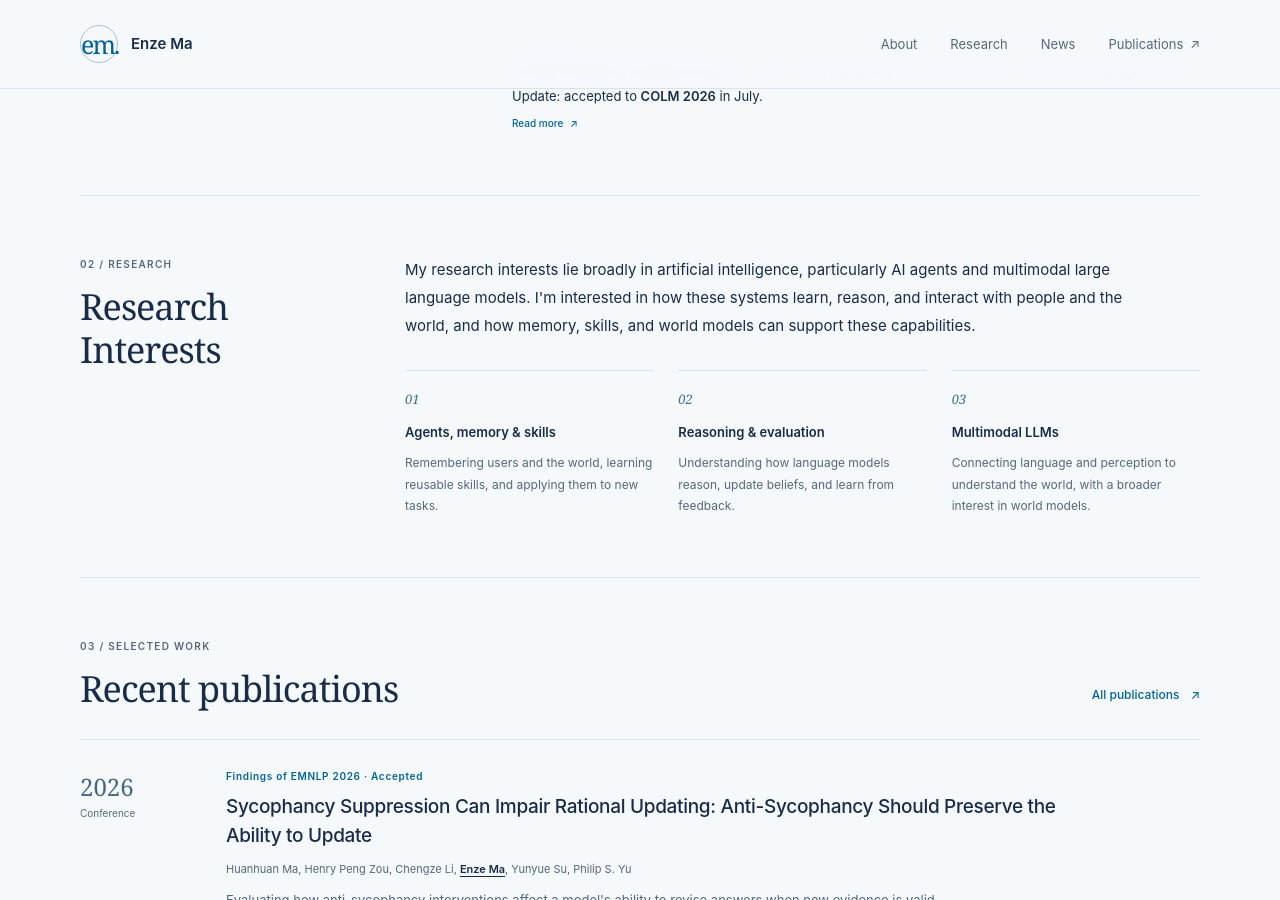
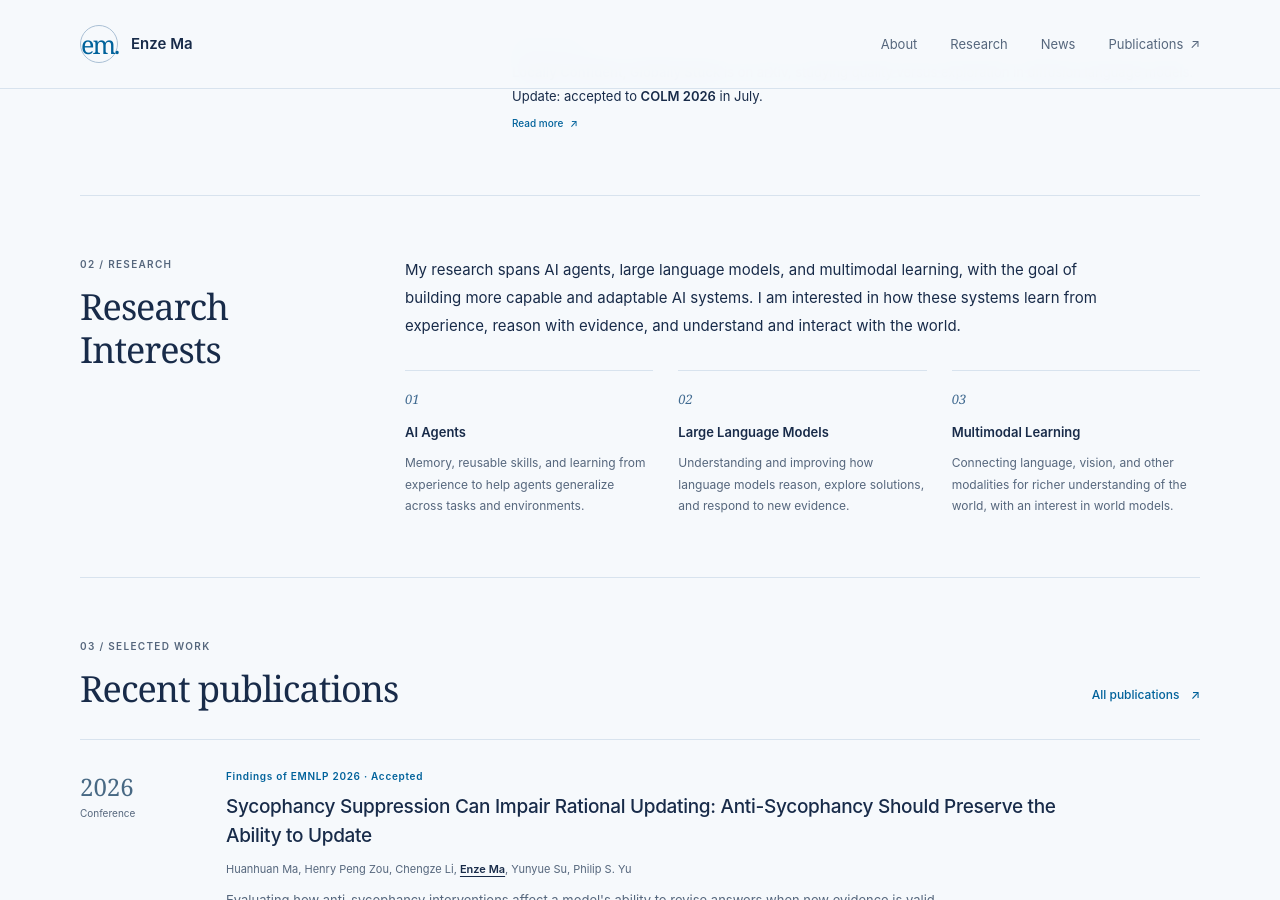
Before and after one commit to sora1998/sora1998.github.io, a Jekyll site: the page built from _pages/about.md, in a window 1280 px wide and 900 px high, scrolled down 1284 px. Built offline with Jekyll 4.4.1, drawn with Linux system fonts in a browser that asks for light colours.

Commit message:
Separate agents, language models, and multimodal research interests

```diff
--- a/_config.yml
+++ b/_config.yml
@@ -12,7 +12,7 @@ site_theme               : "default" # Currently available options are "default"
 title                    : "Enze Ma"
 title_separator          : "-"
 name                     : &name "Enze Ma"
-description              : &description "Enze Ma — Ph.D. student at UIC with broad interests in artificial intelligence, particularly AI agents and multimodal large language models."   # Default description for pages without their own description
+description              : &description "Enze Ma — Ph.D. student at UIC studying AI agents, large language models, and multimodal learning to build more capable and adaptable AI systems."   # Default description for pages without their own description
 url                      : https://sora1998.github.io # The base hostname & protocol for your site e.g. "https://[your GitHub username].github.io",
                                                            # or if you already have some other page hosted on Github then use "https://[your GitHub username].github.io/[Your Repo Name]"
 baseurl                  : "" # the subpath of your site, e.g. "/blog"
--- a/_pages/about.md
+++ b/_pages/about.md
@@ -1,7 +1,7 @@
 ---
 layout: academic
 title: "AI Research"
-description: "Enze Ma is a Computer Science Ph.D. student at UIC with broad interests in artificial intelligence, particularly AI agents and multimodal large language models."
+description: "Enze Ma is a Computer Science Ph.D. student at UIC studying AI agents, large language models, and multimodal learning to build more capable and adaptable AI systems."
 permalink: /
 ---
 <section class="hero" id="about" aria-labelledby="intro-title">
@@ -35,11 +35,11 @@ permalink: /
 <section class="section research-section" id="research" aria-labelledby="research-title">
   <div class="section-heading"><p class="eyebrow">02 / Research</p><h2 id="research-title">Research Interests</h2></div>
   <div class="research-content">
-    <p class="section-intro">My research interests lie broadly in artificial intelligence, particularly AI agents and multimodal large language models. I'm interested in how these systems learn, reason, and interact with people and the world, and how memory, skills, and world models can support these capabilities.</p>
+    <p class="section-intro">My research spans AI agents, large language models, and multimodal learning, with the goal of building more capable and adaptable AI systems. I am interested in how these systems learn from experience, reason with evidence, and understand and interact with the world.</p>
     <div class="research-grid">
-      <div class="research-topic"><span class="topic-number">01</span><h3>Agents, memory & skills</h3><p>Remembering users and the world, learning reusable skills, and applying them to new tasks.</p></div>
-      <div class="research-topic"><span class="topic-number">02</span><h3>Reasoning & evaluation</h3><p>Understanding how language models reason, update beliefs, and learn from feedback.</p></div>
-      <div class="research-topic"><span class="topic-number">03</span><h3>Multimodal LLMs</h3><p>Connecting language and perception to understand the world, with a broader interest in world models.</p></div>
+      <div class="research-topic"><span class="topic-number">01</span><h3>AI Agents</h3><p>Memory, reusable skills, and learning from experience to help agents generalize across tasks and environments.</p></div>
+      <div class="research-topic"><span class="topic-number">02</span><h3>Large Language Models</h3><p>Understanding and improving how language models reason, explore solutions, and respond to new evidence.</p></div>
+      <div class="research-topic"><span class="topic-number">03</span><h3>Multimodal Learning</h3><p>Connecting language, vision, and other modalities for richer understanding of the world, with an interest in world models.</p></div>
     </div>
   </div>
 </section>
```
